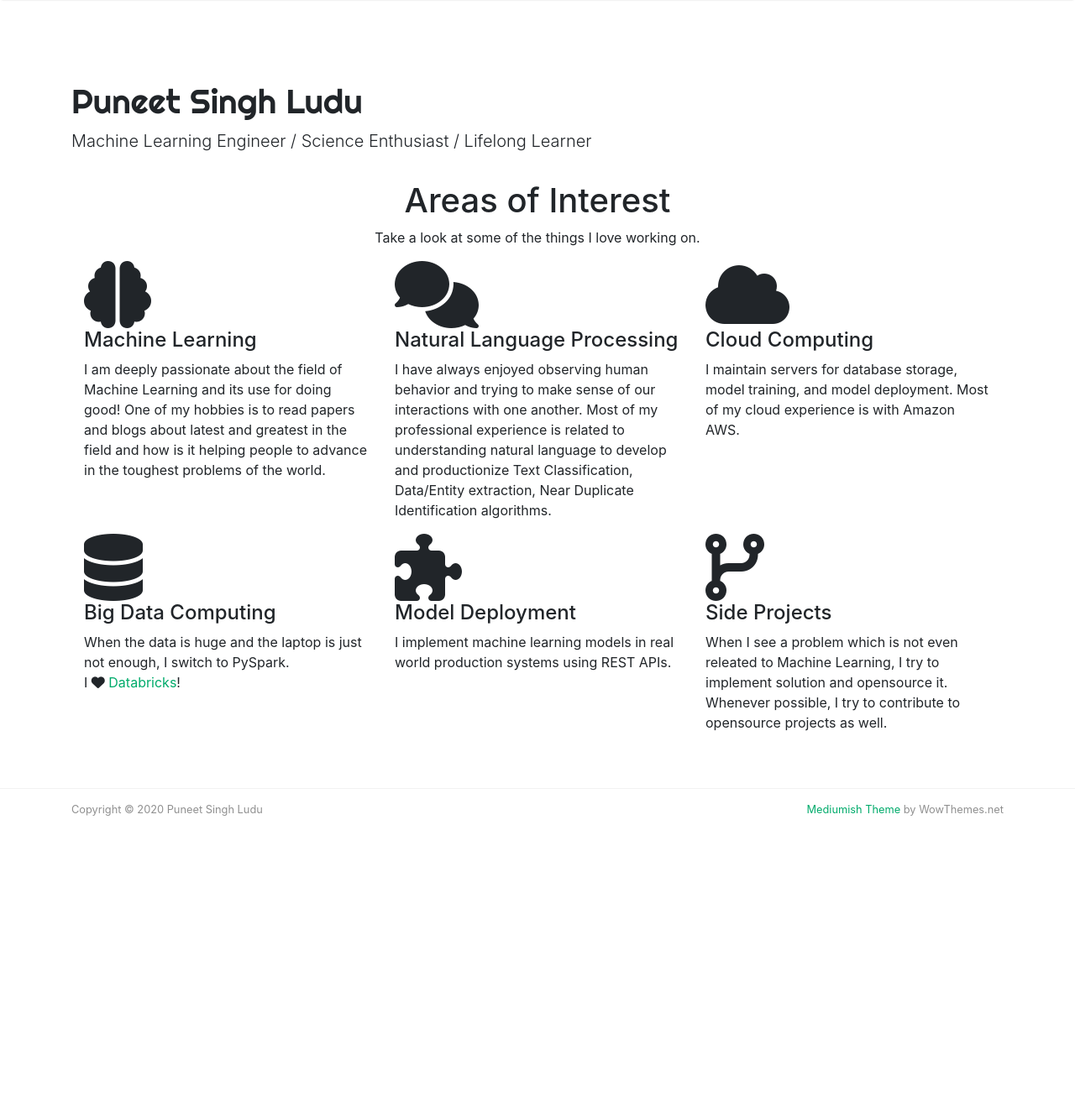
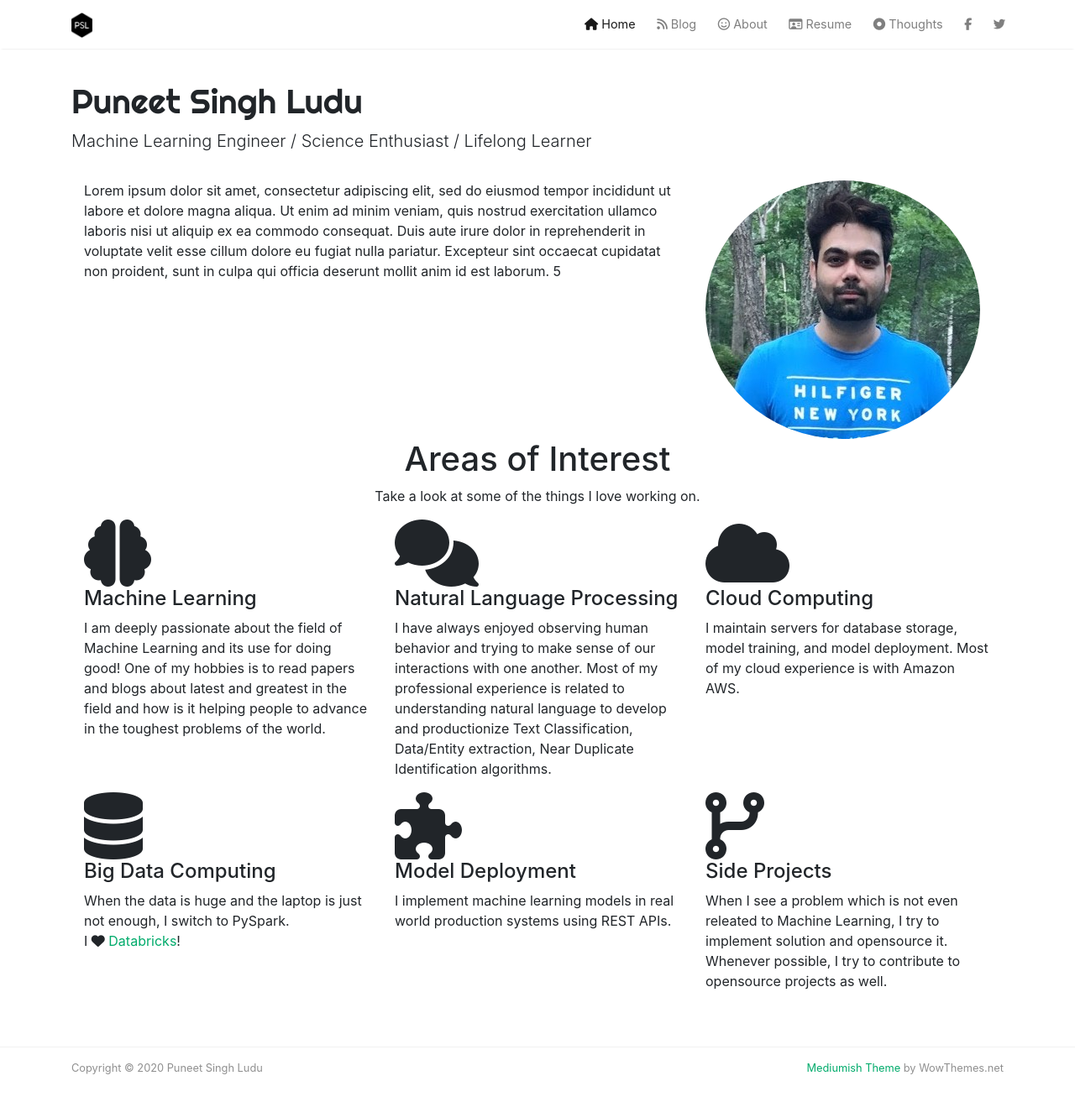
Before and after one commit to puneetsl/puneetsl.github.io, a Jekyll site: the page built from index.html, in a window 1280 px wide and 1356 px high. Shown: the top 1319 px of the window at 84% size. Built offline with Jekyll 4.4.1, drawn with Linux system fonts in a browser that asks for light colours; nearby versions of some CDN libraries; the list of posts is cut into pages by our own code; comment, search, counter and statistics services are not loaded.

Commit message:
incremental update

```diff
--- a/assets/css/screen.css
+++ b/assets/css/screen.css
@@ -652,3 +652,7 @@
  .card .img-fluid {
     width:100%;
 }
+
+.roundimg {
+    border-radius: 50%;
+}
--- a/index.html
+++ b/index.html
@@ -2,6 +2,19 @@
 layout: default
 title: Home
 ---
+
+<div class="container">
+    <div class="row">
+        <div class="col-md-8">
+            Lorem ipsum dolor sit amet, consectetur adipiscing elit, sed do eiusmod tempor incididunt ut labore et dolore magna aliqua. Ut enim ad minim veniam, quis nostrud exercitation ullamco laboris nisi ut aliquip ex ea commodo consequat. Duis aute irure dolor in reprehenderit in voluptate velit esse cillum dolore eu fugiat nulla pariatur. Excepteur sint occaecat cupidatat non proident, sunt in culpa qui officia deserunt mollit anim id est laborum.
+5
+
+        </div>
+        <div class="col-md-4">
+            <img class="roundimg" src="/assets/images/profile.jpg" alt="Profile Picture">
+        </div>
+    </div>
+</div>
 <div class="container">
     <div class="row d-flex justify-content-center">
         <div class="menu-content  col-lg-7">
```
Also changed, not shown: assets/images/1.jpg (deleted), assets/images/10.jpg (deleted), assets/images/11.jpg (deleted), assets/images/12.jpg (deleted), assets/images/13.jpg (deleted), assets/images/14.jpg (deleted), assets/images/15.jpg (deleted), assets/images/16.jpg (deleted), assets/images/17.jpg (deleted), assets/images/2.jpg (deleted), assets/images/3.jpg (deleted), assets/images/4.jpg (deleted), assets/images/5.jpg (deleted), assets/images/6.jpg (deleted), 4 more files.
